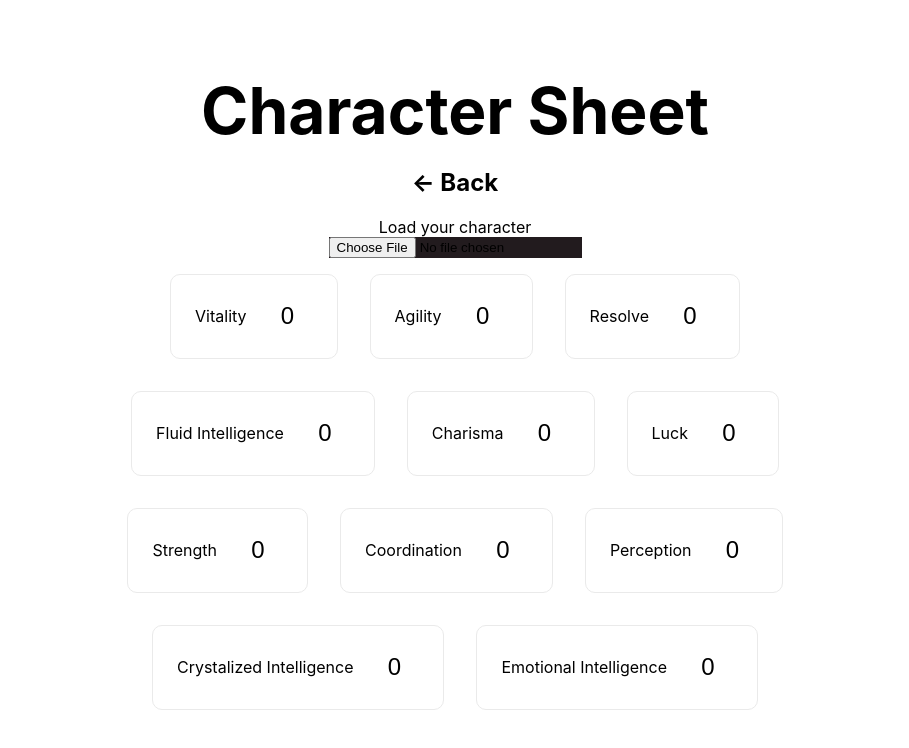
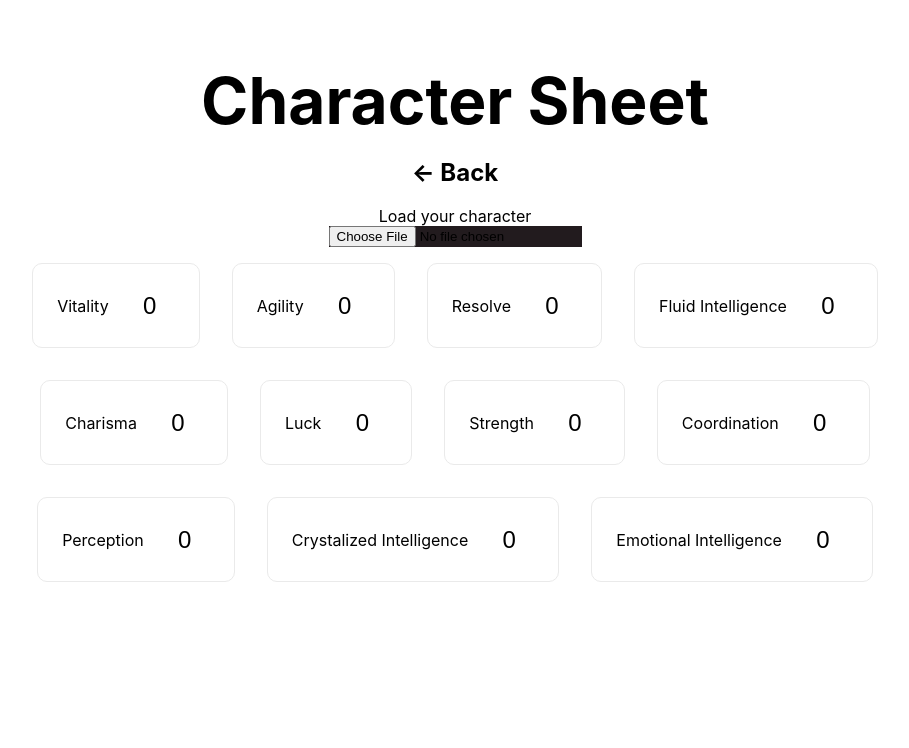
Before and after one commit to robtrizzo/vtt-rpg, a Next.js app: page /character-sheet in a window 1280 px wide. Shown: the top 748 px of the page, without its empty margins (185-1094 px from the left). Built offline with nearby package versions, Linux system fonts and the light colour scheme.

Commit message:
cleaned up slidng panel code. added initial sass variable file

```diff
--- a/components/AbilityScoreCard.tsx
+++ b/components/AbilityScoreCard.tsx
@@ -19,7 +19,14 @@ const AbilityScoreCard: FC<{
           .replace(/([A-Z])/g, ' $1')
           .replace(/^./, (str) => str.toUpperCase())}
       </label>
-      <input id={ability} type="number" defaultValue={0}></input>
+      <input
+        id={ability}
+        type="number"
+        defaultValue={0}
+        onClick={(e) => {
+          e.stopPropagation();
+        }}
+      ></input>
     </div>
   );
 };
--- a/components/AbilityScoreFullDetailsCard.tsx
+++ b/components/AbilityScoreFullDetailsCard.tsx
@@ -9,9 +9,7 @@ const AbilityScoreFullDetailsCard: FC<{
   handleBackClick: () => void;
 }> = ({ primaryAbility, abilityScoreConfig, handleBackClick }) => {
   return (
-    <div
-      className={`${characterSheetStyles.panel} ${characterSheetStyles.abilityScoreFullDetailsCard}`}
-    >
+    <div className={`${characterSheetStyles.abilityScoreFullDetailsCard}`}>
       <h1>
         {primaryAbility
           .replace(/([A-Z])/g, ' $1')
--- a/components/AffectedScoresCard.tsx
+++ b/components/AffectedScoresCard.tsx
@@ -28,7 +28,7 @@ const AffectedScoresCard: FC<{
               >
                 {score
                   .replace(/([A-Z])/g, ' $1')
-                  .replace(/^./, (str) => str.toUpperCase())}
+                  .replace(/^./, (str: string) => str.toUpperCase())}
               </h4>
             </div>
           ) : (
--- a/pages/character-sheet.tsx
+++ b/pages/character-sheet.tsx
@@ -10,13 +10,13 @@ import AbilityScoreFullDetailsCard from '../components/AbilityScoreFullDetailsCa
 const CharacterSheet: FC<{ abilityScoreConfig: any }> = ({
   abilityScoreConfig,
 }) => {
-  const [animate, setAnimate] = useState(false);
+  const [currentPanel, setCurrentPanel] = useState(0);
   const [selectedAbilityScore, setSelectedAbilityScore] = useState('');
   const handleAbilityScoreCardClick: (score: string) => void = (score) => {
     setSelectedAbilityScore(score);
-    setAnimate(true);
+    setCurrentPanel(1);
   };
-  const handleSecondaryScoreCardClick: () => void = () => setAnimate(false);
+  const handleSecondaryScoreCardClick: () => void = () => setCurrentPanel(0);
 
   const [fileContent, setFileContent] = useState('');
 
@@ -62,21 +62,28 @@ const CharacterSheet: FC<{ abilityScoreConfig: any }> = ({
 
       {fileContent ? <h2>{JSON.stringify(fileContent)}</h2> : null}
 
+      <div className={`${characterSheetStyles.slidingPanel}`}>
         <div
-        className={`${characterSheetStyles.panelWrapper} ${
-          characterSheetStyles.animate
-        } ${animate ? characterSheetStyles.slideLeft : ''}`}
+          className={`${characterSheetStyles.slidingPanelInner}`}
+          style={{ transform: `translateX(${currentPanel * -100}%)` }}
         >
-        <div className={`${characterSheetStyles.panel}`}>
-          <div className={`${characterSheetStyles.grid} `}>
+          <div className={`${characterSheetStyles.slidingPanelItem}`}>
+            <div className={`${characterSheetStyles.grid}`}>
               {formattedAbilityScores}
             </div>
           </div>
+          <div
+            className={`${characterSheetStyles.slidingPanelItem}`}
+            style={{ height: '70vh' }}
+          >
             <AbilityScoreFullDetailsCard
               primaryAbility={selectedAbilityScore}
               abilityScoreConfig={abilityScoreConfig}
-          handleBackClick={() => setAnimate(false)}
+              handleBackClick={() => setCurrentPanel(0)}
             />
+          </div>
+          <div className={`${characterSheetStyles.slidingPanelItem}`}>Test</div>
+        </div>
       </div>
     </main>
   );
--- a/styles/character-sheet.module.sass
+++ b/styles/character-sheet.module.sass
@@ -40,24 +40,19 @@
     flex-wrap: wrap
     width: 100%
 
-.animate
-    transition: transform 0.3s ease-in-out
-.slideLeft
-    transform: translateX(-2400px)
+.slidingPanel
+    margin: 0 auto
+    overflow: hidden
+    max-width: 1000px
 
-.panelWrapper
-    display: flex
-    flex-direction: row
-    justify-content: center
-    align-items: center
-    gap: 1600px
-    padding-left: 2400px
-.panel
-    display: flex
-    flex-direction: column
-    justify-content: center
-    align-items: center
-    width: 800px
+.slidingPanelInner
+    white-space: nowrap
+    transition: ease 1s
+
+.slidingPanelItem
+    display: inline-block
+    width: 100%
+    height: 100%
 
 .abilityScoreFullDetailsCard
     margin-top: 1rem
@@ -65,6 +60,10 @@
     border-radius: 30px
     border: 1px solid #eaeaea
     transition: color 0.15s ease, border-color 0.15s ease
+    display: flex
+    flex-direction: column
+    justify-content: space-between
+    align-items: center
     &:hover
         border-color: #e83e8c
         background-color: #221b1e
```
Also changed, not shown: styles/colors.sass (added, +8 -0 lines). Lines whose indentation alone changed are shown as unchanged.
